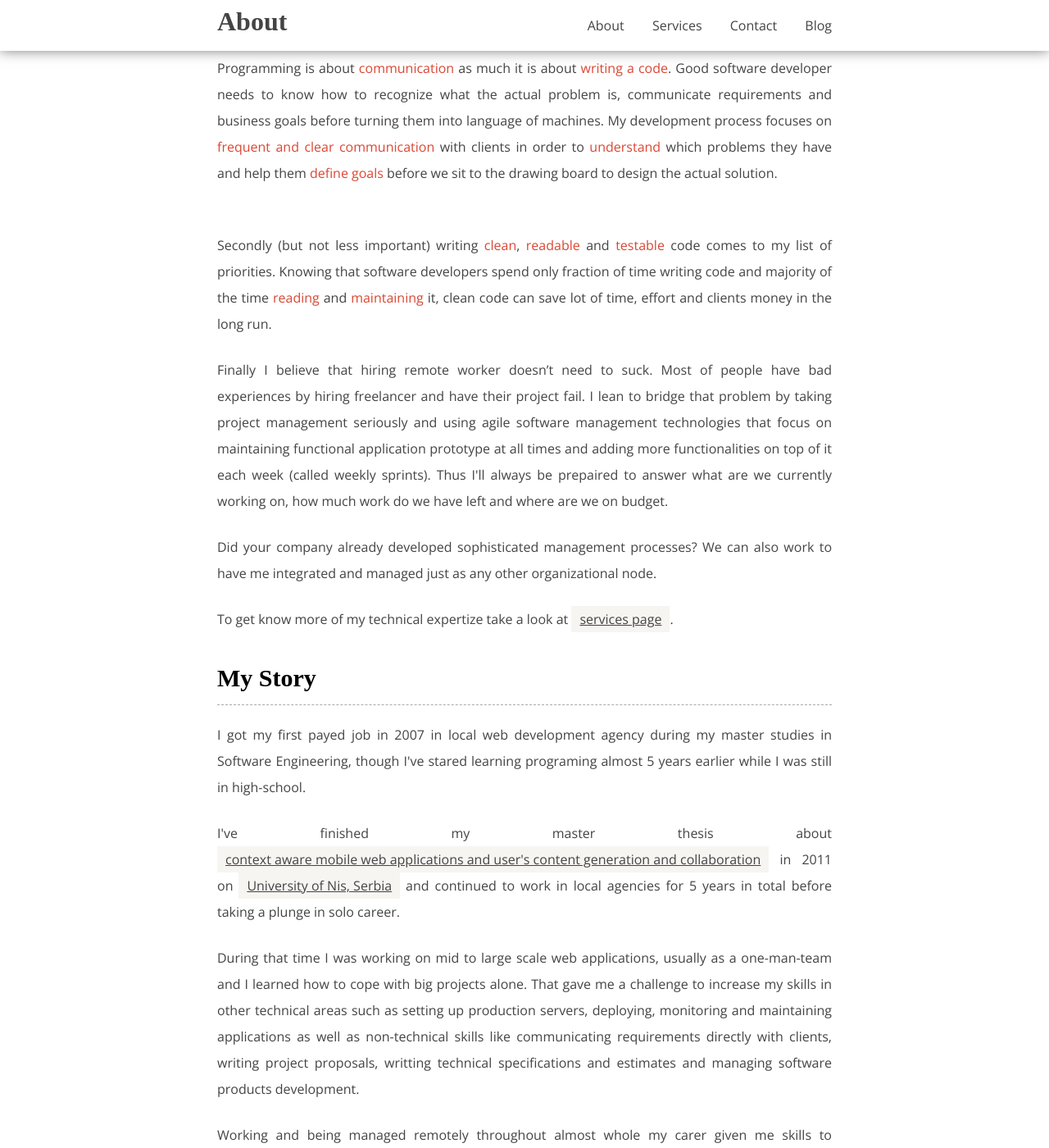
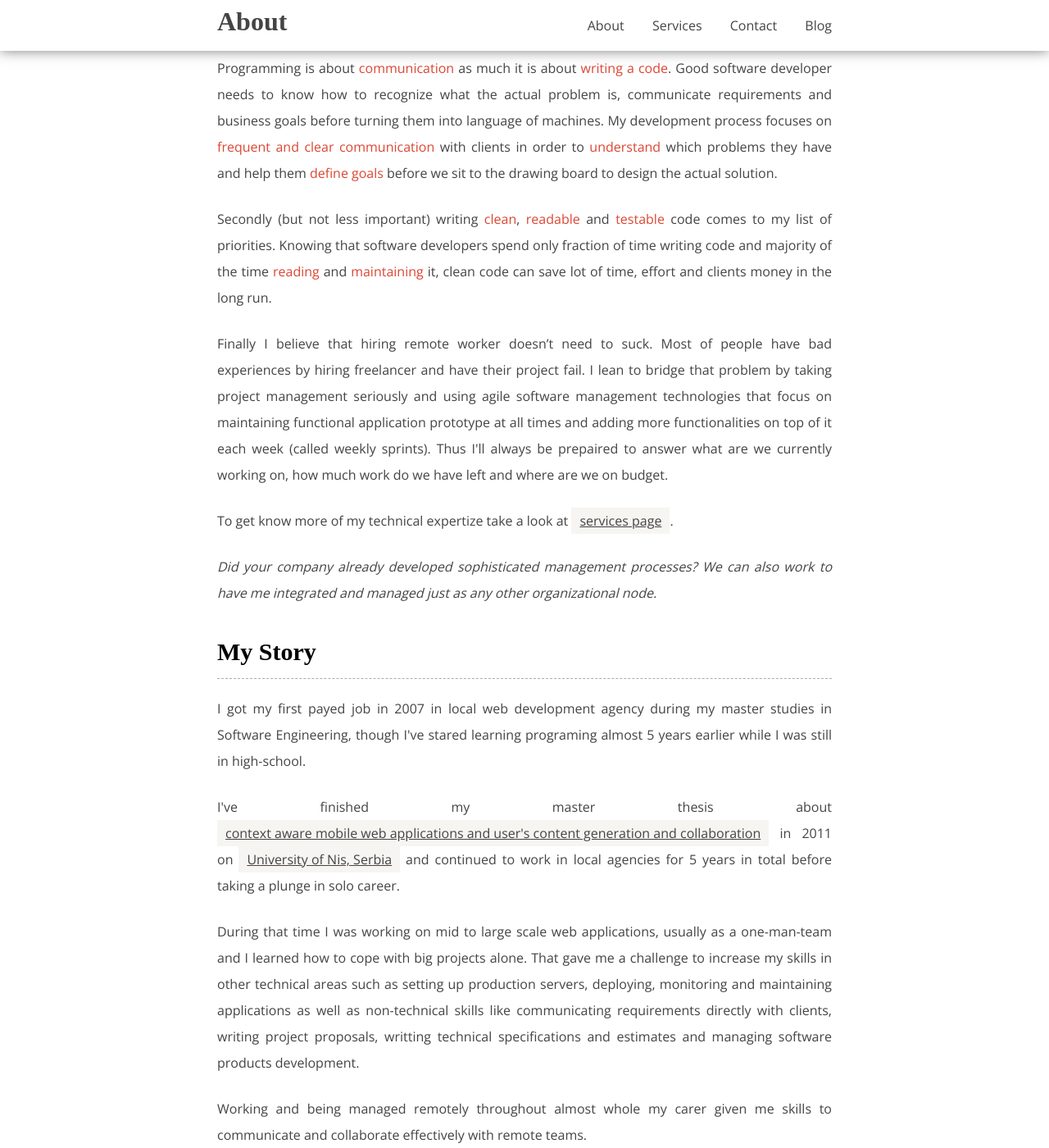
Before and after one commit to borivojevic/borivojevic.github.com, a Jekyll site: the page built from index.html, in a window 1280 px wide and 1400 px high, scrolled down 540 px. Shown: the whole window at 82% size. Built offline with Jekyll 4.4.1, drawn with Linux system fonts in a browser that asks for light colours; some web fonts are replaced; Markdown is read by kramdown in place of the engine named in the settings.

Commit message:
Fix copy

```diff
--- a/css/main.css
+++ b/css/main.css
@@ -169,6 +169,10 @@ section a:hover {
 	background: #444;
 	color: #fff;
 }
+section p.hint {
+	font-style: italic;
+	font-weight: 200;
+}
 /* ==========================================================================
  FOOTER
  ========================================================================== */
--- a/index.html
+++ b/index.html
@@ -9,7 +9,7 @@ title: About
 	<article>
 		<section>
 			<h1>My Work</h1>
-			<p>Programming is about <b>communication</b> as much it is about <b>writing a code</b>. Good software developer needs to know how to recognize what the actual problem is, communicate requirements and business goals before turning them into language of machines. My development process focuses on <b>frequent and clear communication</b> with clients in order to <b>understand</b> which problems they have and help them <b>define goals</b> before we sit to the drawing board to design the actual solution.</p><br>
+			<p>Programming is about <b>communication</b> as much it is about <b>writing a code</b>. Good software developer needs to know how to recognize what the actual problem is, communicate requirements and business goals before turning them into language of machines. My development process focuses on <b>frequent and clear communication</b> with clients in order to <b>understand</b> which problems they have and help them <b>define goals</b> before we sit to the drawing board to design the actual solution.</p>
 
 			<p>Secondly (but not less important) writing <b>clean</b>, <b>readable</b> and <b>testable</b> code comes to my list of priorities. Knowing that software developers spend only fraction of time writing code and majority of the time <b>reading</b> and <b>maintaining</b> it, clean code can save lot of time, effort and clients money in the long run.</p>
 
@@ -17,10 +17,10 @@ title: About
 			I lean to bridge that problem by taking project management seriously and using agile software management technologies that focus on maintaining functional application prototype at all times and adding more functionalities on top of it each week (called weekly sprints). Thus I'll always be prepaired to answer what are we currently working on, how much work do we have left and where are we on budget.<br>
 			<p>
 
-			<p>Did your company already developed sophisticated management processes? We can also work to have me integrated and managed just as any other organizational node.
+			<p>To get know more of my technical expertize take a look at <a href="#">services page</a>.</p>
+
+			<p class="hint">Did your company already developed sophisticated management processes? We can also work to have me integrated and managed just as any other organizational node.
 			</p>
-
-			<p>To get know more of my technical expertize take a look at <a href="#">services page</a>.</p>
 		</section>
 
 		<section>
```
